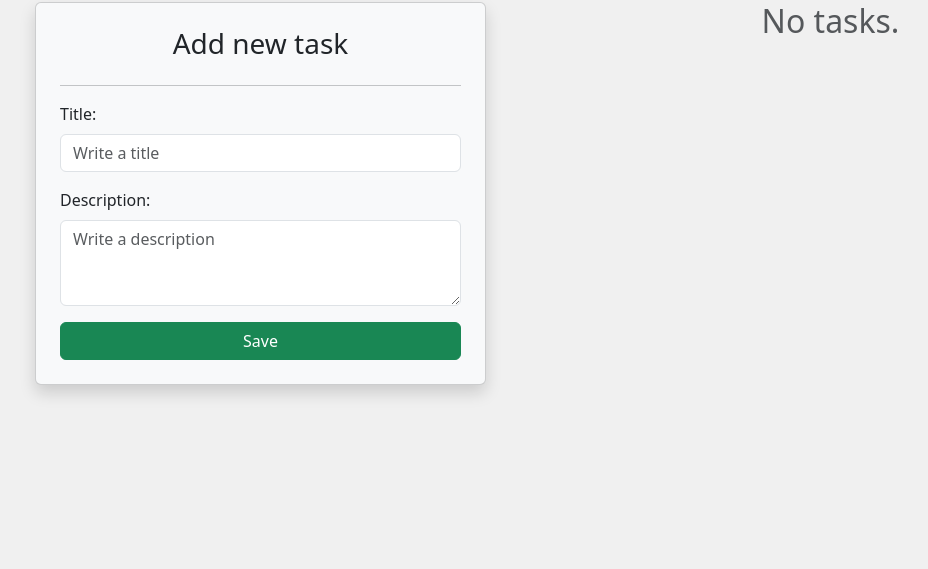
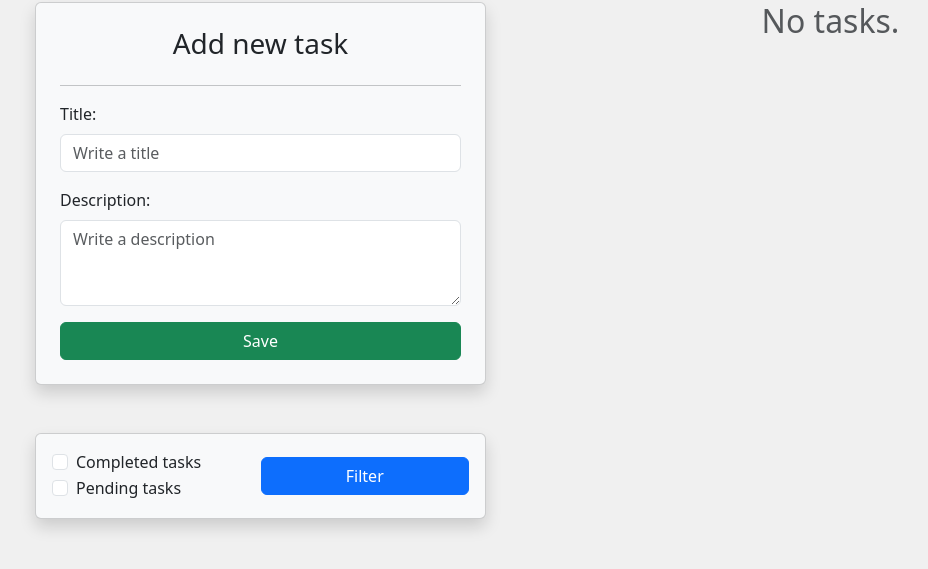
Before and after one commit to FrankSkep/tasks-app, a Django app: page /tasks/ in a window 1280 px wide. Shown: the part 145-714 px from the top of the page, without its empty margins (47-975 px from the left). Run offline with Django 5.2, Linux system fonts and the light colour scheme; data that the repository does not hold is empty.

Commit message:
implement task status

```diff
--- a/tasks/models.py
+++ b/tasks/models.py
@@ -4,3 +4,4 @@ from django.db import models
 class Task(models.Model):
     title = models.CharField(max_length=100)
     description = models.TextField(blank=True)
+    completed = models.BooleanField(default=False)
--- a/tasks/templates/edit_task.html
+++ b/tasks/templates/edit_task.html
@@ -20,7 +20,7 @@
                  placeholder="Write a description" required>
                  {{ form.description.value|default_if_none:'' }}</textarea>
             </div>
-            <button type="submit" class="btn btn-primary">Save changes</button>
+            <button type="submit" class="btn btn-success">Save changes</button>
         </div>
     </form>
 </div>
--- a/tasks/templates/tasks.html
+++ b/tasks/templates/tasks.html
@@ -33,6 +33,27 @@
                         <button class="btn btn-success w-100">Save</button>
                     </form>
                 </div>
+
+                <!-- Filtro -->
+                <div class="card shadow mb-4 bg-light rounded">
+                    <div class="card-body">
+                        <form method="GET" class="d-flex justify-content-between align-items-center">
+                            <div>
+                                <div class="form-check">
+                                    <input class="form-check-input" type="checkbox" id="completed" name="completed" {% if request.GET.completed %}checked{% endif %}>
+                                    <label class="form-check-label" for="completed">Completed tasks</label>
+                                </div>
+
+                                <div class="form-check">
+                                    <input class="form-check-input" type="checkbox" id="pending" name="pending" {% if request.GET.pending %}checked{% endif %}>
+                                    <label class="form-check-label" for="pending">Pending tasks</label>
+                                </div>
+                            </div>
+
+                            <button type="submit" class="btn btn-primary w-50">Filter</button>
+                        </form>
+                    </div>
+                </div>
             </div>
 
             <!-- Lista de tareas -->
@@ -42,19 +63,35 @@
                         <div class="card-body">
                             <h4 class="card-title text-primary">{{ task.title }}</h4>
                             <p class="card-text">{{ task.description }}</p>
-                            <div class="d-flex justify-content-end">
 
+                            <!-- Contenedor d-flex para alinear badge y botones -->
+                            <div class="d-flex align-items-center">
+
+                                <!-- Badges para mostrar estado de la tarea -->
+                                {% if task.completed %}
+                                    <span class="badge bg-success text-white me-auto">Completed</span>
+                                {% else %}
+                                    <span class="badge bg-warning text-dark me-auto">Pending</span>
+                                {% endif %}
+
+                                <!-- Botones alineados a la derecha -->
+                                <div class="d-flex">
+                                    <!-- Marcar como completada -->
+                                    <form action="{% url 'task_completed' task.id %}" method="POST">
+                                        {% csrf_token %}
+                                        <button type="submit" class="btn btn-success me-2">Completed</button>
+                                    </form>
                                     <!-- Editar tarea -->
                                     <form action="{% url 'edit_task' task.id %}" method="GET">
                                         {% csrf_token %}
-                                    <button class="btn btn-primary me-2">Edit</button>
+                                        <button type="submit" class="btn btn-primary me-2">Edit</button>
                                     </form>
-
                                     <!-- Eliminar tarea -->
                                     <form action="{% url 'delete_task' task.id %}" method="POST" class="d-inline">
                                         {% csrf_token %}
-                                    <button class="btn btn-danger">Delete</button>
+                                        <button type="submit" class="btn btn-danger">Delete</button>
                                     </form>
+                                </div>
                             </div>
                         </div>
                     </div>
--- a/tasks/urls.py
+++ b/tasks/urls.py
@@ -1,9 +1,10 @@
 from django.urls import path
-from .views import list_tasks, create_task, delete_task, edit_task
+from .views import list_tasks, create_task, delete_task, edit_task, task_completed
 
 urlpatterns = [
     path('', list_tasks),
     path('new/', create_task, name='create_task'),
     path('delete_task/<int:task_id>/', delete_task, name='delete_task'),
-    path('edit_task/<int:task_id>/', edit_task, name='edit_task')
+    path('edit_task/<int:task_id>/', edit_task, name='edit_task'),
+    path('completed/<int:task_id>/', task_completed, name='task_completed')
 ]
--- a/tasks/views.py
+++ b/tasks/views.py
@@ -4,7 +4,17 @@ from .forms import TaskForm
 
 # Mostrar todas las tareas
 def list_tasks(request):
-    tasks = Task.objects.all()  # Obtener lista de todos los objetos
+    tasks = Task.objects.all()  # Obtener todas las tareas
+
+    # Filtrar segun los checkboxes seleccionados
+    completed = request.GET.get('completed')
+    pending = request.GET.get('pending')
+
+    if completed and not pending:
+        tasks = tasks.filter(completed=True)
+    if pending and not completed:
+        tasks = tasks.filter(completed=False)
+
     return render(request, 'tasks.html', {"tasks": tasks})
 
 # Crear una tarea
@@ -35,3 +45,12 @@ def edit_task(request, task_id):
         form = TaskForm(instance=task)
 
     return render(request, 'edit_task.html', {'form': form})
+
+# Marcar una tarea como completada
+def task_completed(request, task_id):
+    task = get_object_or_404(Task, id=task_id)
+
+    task.completed = True # Marca completada
+    task.save()
+
+    return redirect('/tasks/')
```
Also changed, not shown: tasks/migrations/0003_task_completed.py (added). Lines whose indentation alone changed are shown as unchanged.
